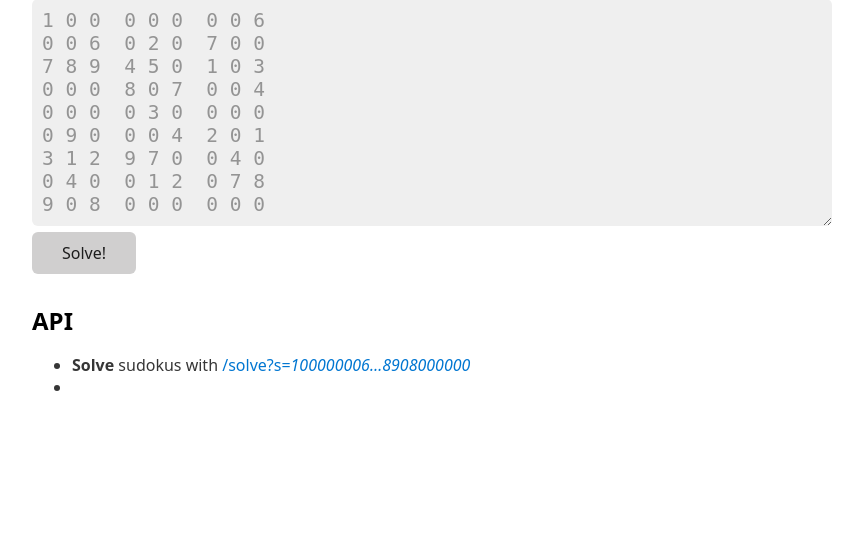
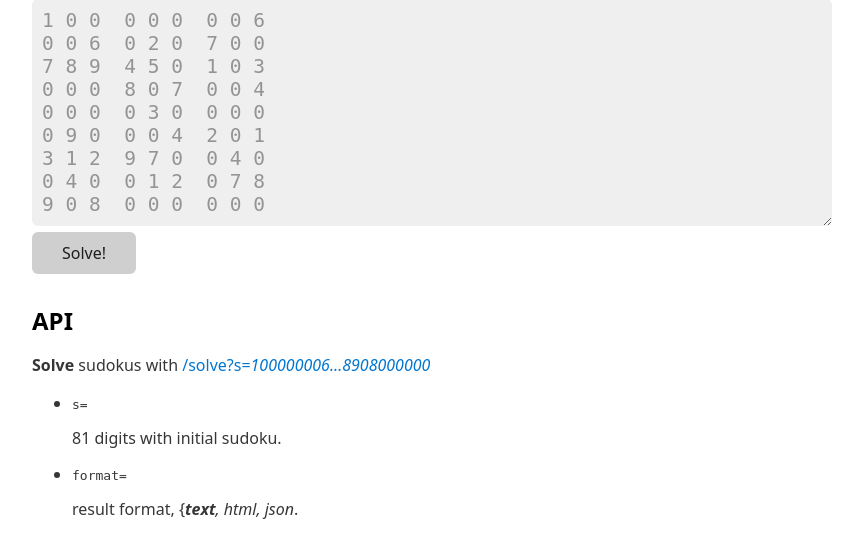
Before and after one commit to brmdv/sudoku-webapp, a Flask app: page / in a window 1280 px wide. Shown: the part 247-800 px from the top of the page, without its empty margins (208-1071 px from the left). Run offline with Flask 2, Linux system fonts and the light colour scheme.

Commit message:
add sudoke html render

```diff
--- a/app.py
+++ b/app.py
@@ -31,4 +31,11 @@ def solve():
     new_sudoku = Sudoku(sudoku_text)
     solved_sudoku = sudoku_solve(new_sudoku)
 
-    return f"{solved_sudoku}"
+    # select return format
+    rformat = request.args.get("format", "text")
+    if rformat == "text":
+        return f"{solved_sudoku}"
+    elif rformat == "html":
+        return render_template("sudoku_render.html", sudoku=solved_sudoku.as_list())
+    else:
+        return f"Not valid format: {rformat}. Use 'text' or 'html'."
--- a/templates/index.html
+++ b/templates/index.html
@@ -35,12 +35,17 @@
         <button type="submit">Solve!</button>
     </form>
     <h2>API</h2>
+    <p><b>Solve</b> sudokus with <a
+            href="/solve?s=100000006006020700789450103000807004000030000090004201312970040040012078908000000">/solve?s=<i>100000006…8908000000</i></a>
     <ul>
-        <li><b>Solve</b> sudokus with <a
-                href="/solve?s=100000006006020700789450103000807004000030000090004201312970040040012078908000000">/solve?s=<i>100000006…8908000000</i></a>
+        <li>
+            <pre>s=</pre> 81 digits with initial sudoku.
         </li>
-        <li></li>
+        <li>
+            <pre>format=</pre> result format, {<i><b>text</b>, html, json</i>.
+        </li>
     </ul>
+    </p>
 </body>
 
 </html>
```
Also changed, not shown: sudoku.py (+13 -1 lines), templates/sudoku_render.html (added, +9 -0 lines).
